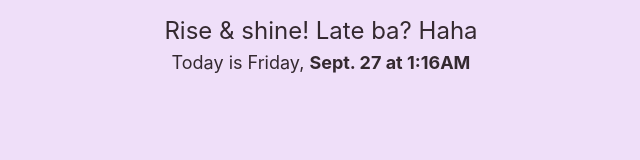
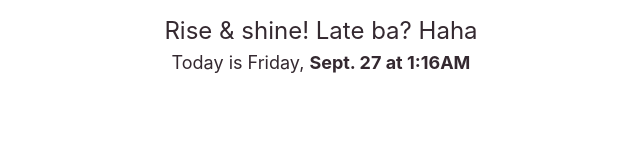
Before and after one commit to pilista/conyo, a plain HTML site: page index.html in a window 1280 px wide. Shown: the whole page, without its empty margins (319-959 px from the left). Drawn offline with Linux system fonts and the light colour scheme.

Commit message:
Update index.html

```diff
--- a/index.html
+++ b/index.html
@@ -18,7 +18,7 @@
         }
 
         body {
-            background-color: #efdff9;
+            background-color: #ffffff;
         }
     </style>
 </head>
```
